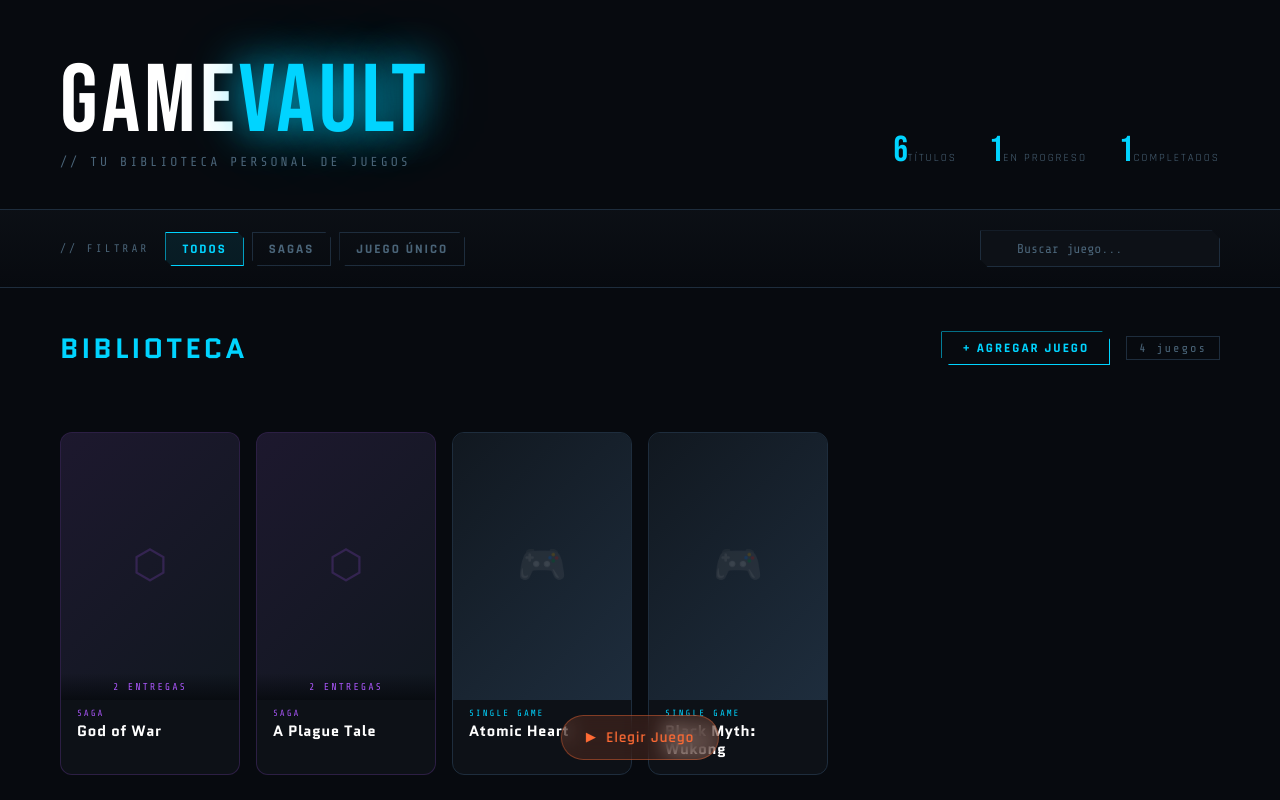
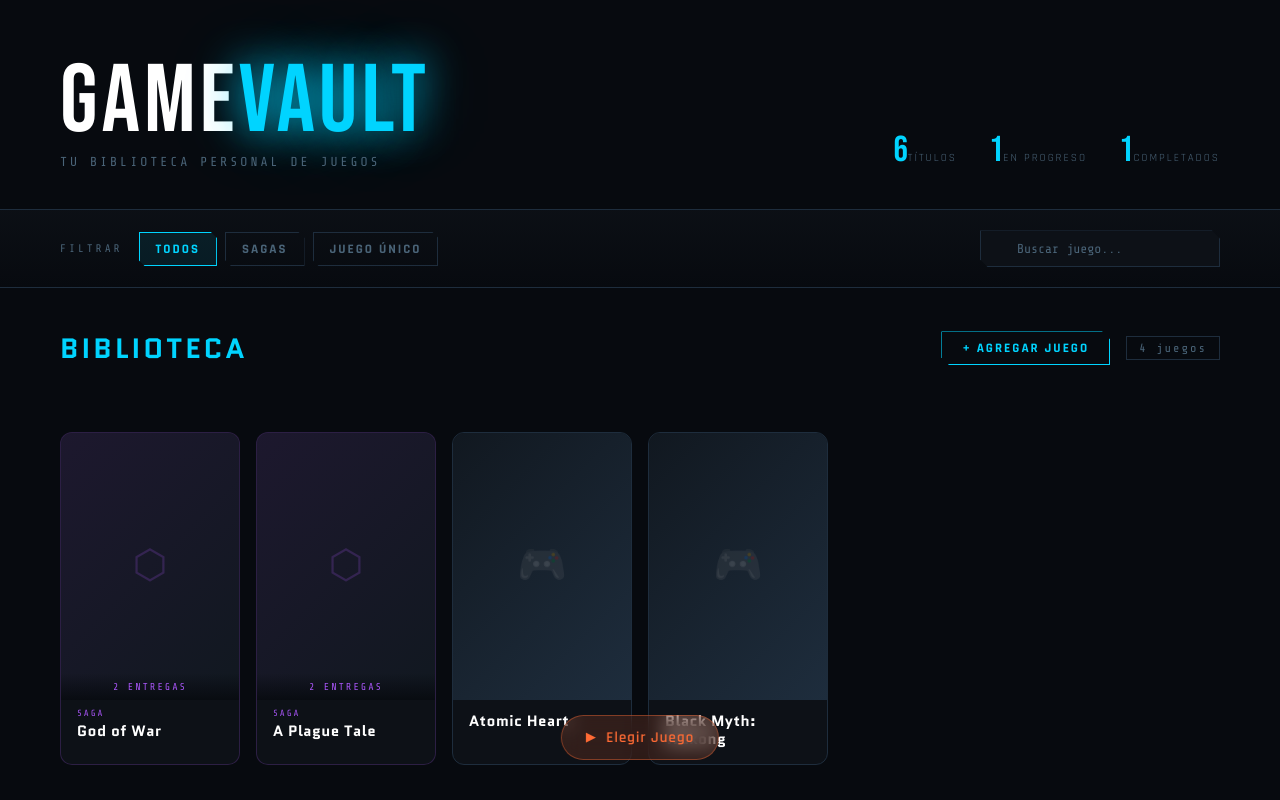
Before and after one commit to Melkhysedeth/Dice_Game, a React (Vite) app: page / in a window 1280 px wide. Shown: the top 800 px of the page. Built offline with nearby package versions, Linux system fonts and the light colour scheme.

Commit message:
feat: tarjetas minimalistas con modal en todas las secciones

```diff
--- a/src/components/layout/Header.jsx
+++ b/src/components/layout/Header.jsx
@@ -8,7 +8,7 @@
         <div className={styles.logo}>
           GAME<span className={styles.logoAccent}>VAULT</span>
         </div>
-        <div className={styles.tagline}>// Tu biblioteca personal de juegos</div>
+        <div className={styles.tagline}>Tu biblioteca personal de juegos</div>
       </div>
 
       <div className={styles.stats}>
--- a/src/features/filters/components/FilterBar.jsx
+++ b/src/features/filters/components/FilterBar.jsx
@@ -4,7 +4,7 @@
   return (
     <div className={styles.bar}>
       <div className={styles.left}>
-        <span className={styles.label}>// FILTRAR</span>
+        <span className={styles.label}>FILTRAR</span>
         <div className={styles.filters}>
           <button
             className={`${styles.btn} ${activeFilter === 'all' ? styles.active : ''}`}
--- a/src/features/games/components/AddGameModal.jsx
+++ b/src/features/games/components/AddGameModal.jsx
@@ -1,7 +1,7 @@
 import { useState } from 'react'
 import styles from './AddGameModal.module.css'
 
-const GENRES = ['Acción', 'Aventura', 'RPG', 'FPS', 'Soulslike', 'Horror',
+const GENRES = ['Acción', 'Aventura', 'RPG', 'FPS', 'Soulslike', 'Survival_Horror',
   'Mundo Abierto', 'Sigilo', 'Plataformas', 'Indie', 'Supervivencia',
   'Multijugador', 'Narrativa', 'Ciencia Ficción', 'Fantasía', 'Bélico']
 
--- a/src/features/games/components/gameCard.jsx
+++ b/src/features/games/components/gameCard.jsx
@@ -15,8 +15,10 @@
             <span>VER JUEGO</span>
           </div>
         </div>
+
+        {/* El badge de "SAGA" se muestra solo si el juego es parte de una saga, mientras que el badge "SINGLE" se muestra para juegos independientes. Si un juego es parte de una saga, no tendrá el badge "SINGLE". */}
         <div className={styles.content}>
-          <span className={styles.singleBadge}>SINGLE GAME</span>
+          <span className={styles.singleBadge}></span>
           {game.isSagaEntry && (
             <span className={styles.sagaBadge}>{game.sagaTitle}</span>
           )}
```
Also changed, not shown: 1 other file (tests, documents, lock files or other folders).
